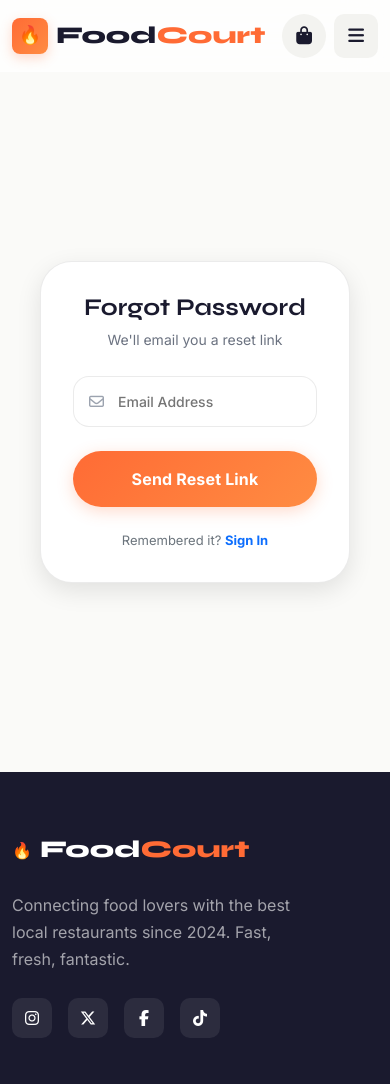
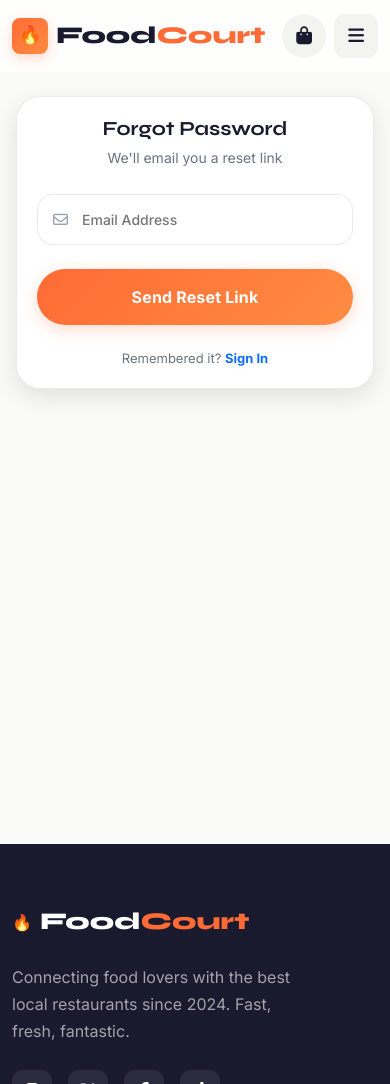
Before and after one commit to JamJaamm/Foodcourt, a Django app: page /forgot-password/ in a window 390 px wide. Shown: the top 1084 px of the page. Run offline with Django 4.2, Linux system fonts and the light colour scheme.

Commit message:
feat: Enhance responsive design for auth pages on small screens

```diff
--- a/static/css/pages/auth.css
+++ b/static/css/pages/auth.css
@@ -264,3 +264,35 @@
     display: none;
   }
 }
+
+@media (max-width: 640px) {
+  .auth-container {
+    min-height: auto;
+  }
+  .auth-form-panel {
+    padding: 16px;
+    min-height: calc(100vh - var(--navbar-h));
+    align-items: flex-start;
+    padding-top: 24px;
+  }
+  .auth-card {
+    padding: 20px;
+    border-radius: var(--radius-lg);
+  }
+  .auth-title {
+    font-size: var(--text-xl);
+  }
+  .auth-social-row {
+    flex-wrap: wrap;
+  }
+  .auth-social-btn {
+    min-width: calc(50% - 8px);
+    padding: 10px 8px;
+    font-size: 12px;
+  }
+  .auth-form-footer {
+    flex-direction: column;
+    gap: 8px;
+    align-items: flex-start;
+  }
+}
```
